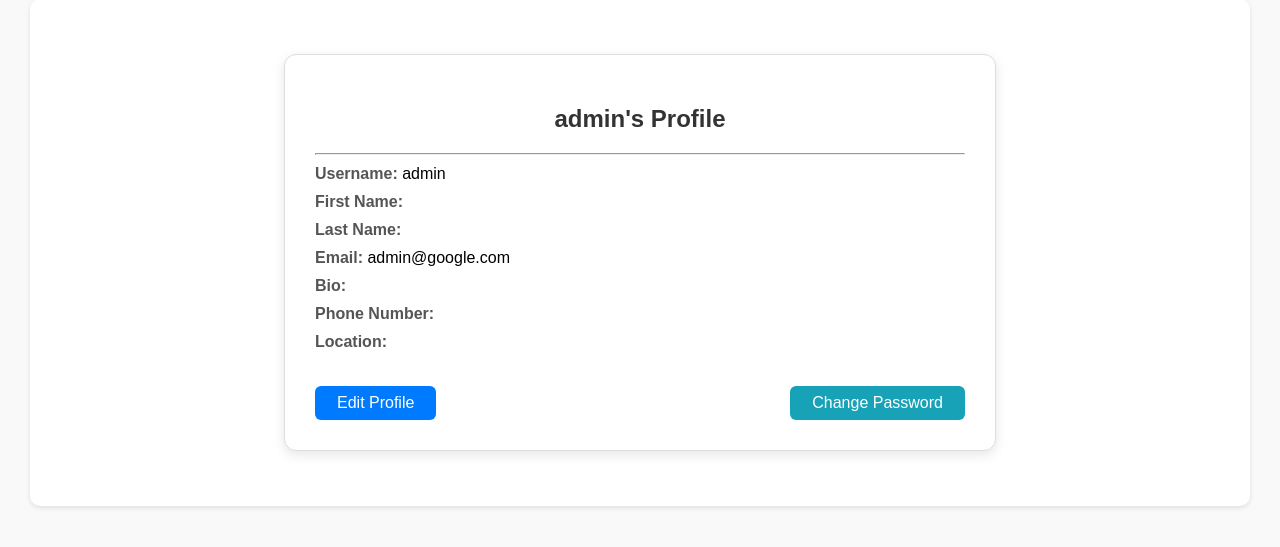
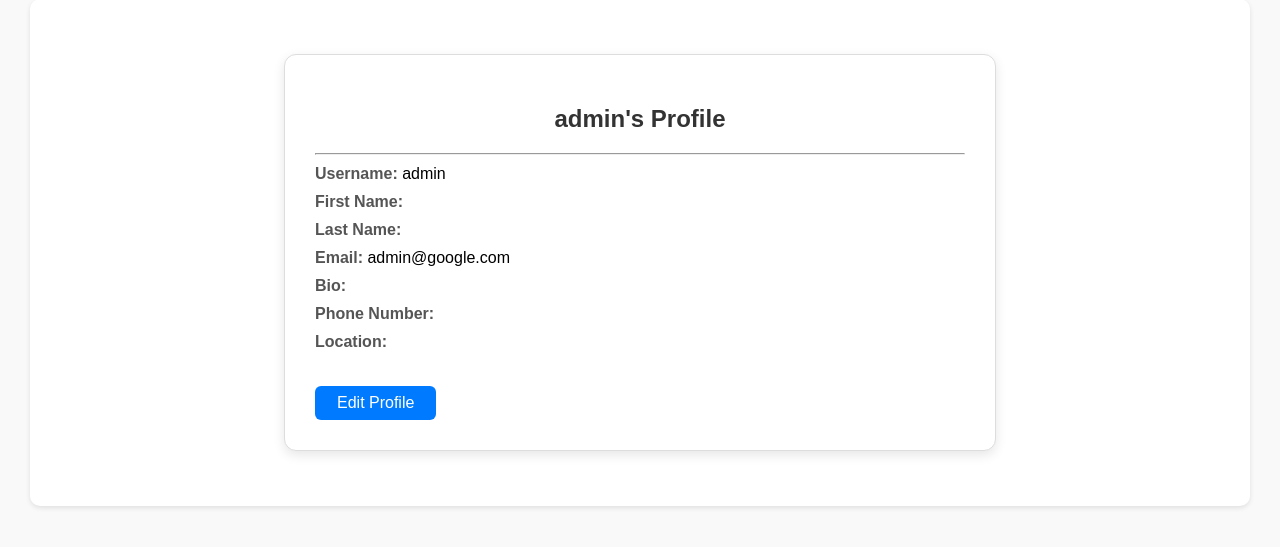
Before and after one commit to Makendy-Midouin-STAC-Software-Engineer/Fall2025-Tuesday-Team-2, a Django app: page /studybuddy/profile/ in a window 1280 px wide. Shown: the part 89-636 px from the top of the page. Run offline with Django 5.2, Linux system fonts and the light colour scheme; a user stored in the database is signed in; data comes from the database, SQL or seed files in the repository.

Commit message:
current working updates

```diff
--- a/studybuddy/templates/studybuddy/profile.html
+++ b/studybuddy/templates/studybuddy/profile.html
@@ -19,7 +19,6 @@
 
     <div class="profile-actions">
         <a href="{% url 'studybuddy:edit_profile' %}" class="btn-edit">Edit Profile</a>
-        <a href="{% url 'password_change' %}" class="btn-password">Change Password</a>
     </div>
 </div>
 
```
